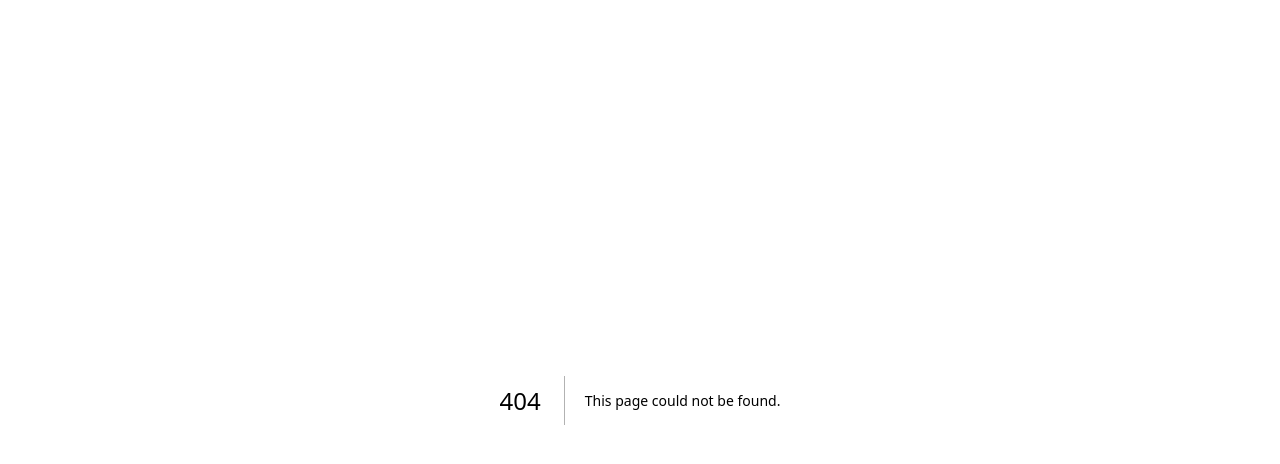
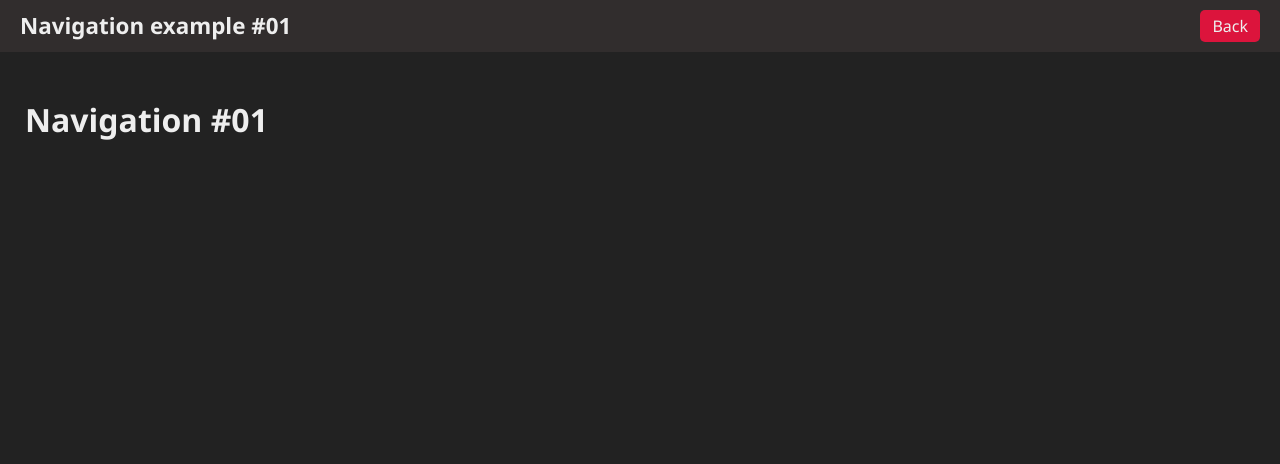
Before and after one commit to NetoJL/NextJS-Fundamentals, a Next.js app: page /navigation in a window 1280 px wide. Before the commit this address had no page. Shown: the top 464 px of the page. Built offline with nearby package versions, Linux system fonts and the light colour scheme.

Commit message:
Another navigation ecample

```diff
--- /dev/null
+++ b/src/pages/navigation/index.jsx
@@ -0,0 +1,11 @@
+import Layout from "@/components/Layout";
+
+export default function Navigation(props) {
+    return (
+        <div>
+            <Layout title="Navigation example #01">
+                <h1>Navigation #01</h1>
+            </Layout>
+        </div>
+    )
+}
```
